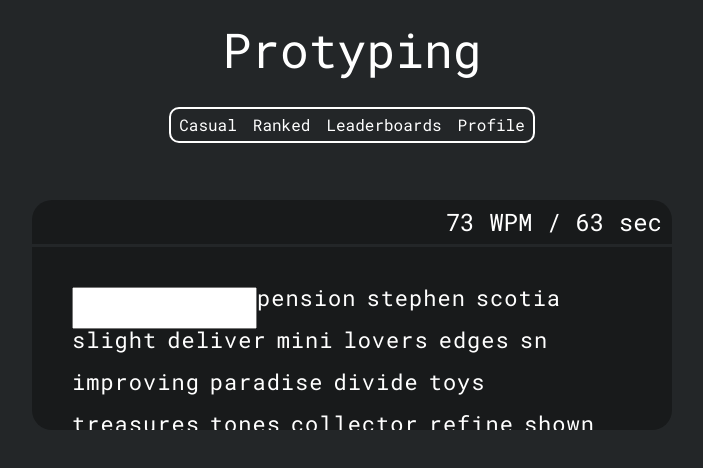
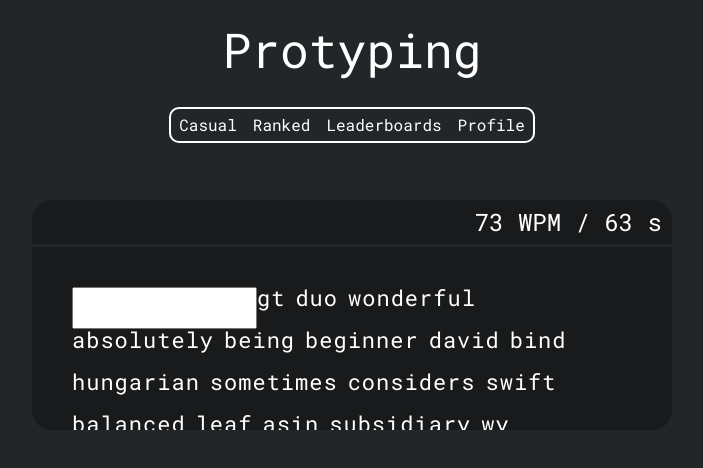
Before and after one commit to gabPetti/Protyping, a React (Vite) app in the folder client/: page / in a window 1280 px wide. Shown: the top 468 px of the page, without its empty margins (288-991 px from the left). Built offline with nearby package versions, Linux system fonts and the light colour scheme.

Commit message:
Add backspace feature and error marking

```diff
--- a/client/src/components/typetest/Typetest.jsx
+++ b/client/src/components/typetest/Typetest.jsx
@@ -3,12 +3,8 @@ import wordList from './words.json';
 import "./typetest.sass";
 
 export default function Typetest() {
-  var generatedWords = [];
-  for (let i = 0; i < 200; i++) {
-    generatedWords.push(wordList.words[Math.floor(Math.random() * 9904)])
-    generatedWords[i] = generatedWords[i].split("")
-  }
-  const [words, setWords] = useState(generatedWords);
+  var generatedWords;
+  const [words, setWords] = useState([]);
   const [carret, setCarret] = useState(0)
   const [activeWordIndex, setActiveWordIndex] = useState(0)
   const [activeLetterIndex, setActiveLetterIndex] = useState(0)
@@ -16,15 +12,59 @@ export default function Typetest() {
   const [currentInput, setCurrentInput] = useState("")
   const [currentLetter, setCurrentLetter] = useState(0)
 
+  useEffect(() => {
+    generatedWords = [];
+    for (let i = 0; i < 200; i++) {
+      generatedWords.push(wordList.words[Math.floor(Math.random() * 9904)].split(""))
+      for (let j = 0; j < generatedWords[i].length; j++) {
+        generatedWords[i][j] = {
+          text: generatedWords[i][j],
+          state: ""
+        }
+      }
+    }
+    setWords(generatedWords)
+  }, [])
+
+  function handleKeyDown(event) {
+    // space bar
+    var key = event.key
+    var keyCode = event.code
+    // checkValid(event,key)
+    if (keyCode === 32) {
+      setCurrInput("")
+      setActiveWordIndex(activeWordIndex + 1)
+      setActiveLetterIndex(0)
+    // backspace
+    } else if (event.key === "Backspace") {
+      setActiveLetterIndex(activeLetterIndex - 1)
+      setActiveLetter(key)
+      let newWords = [...words]
+      newWords[activeWordIndex][activeLetterIndex - 1].state = "";
+      setWords(newWords)
+      console.log("backspacezin")
+    } else {
+      setActiveLetterIndex(activeLetterIndex + 1)
+      setActiveLetter(key)
+      wordChecker(key);
+    }
+  }
+
   function wordChecker(key) {
-    const current = words[activeWordIndex][activeLetterIndex]
+    const current = words[activeWordIndex][activeLetterIndex].text
     console.log(`you had to type ${current} and you typed ${key}`)
     if (current == undefined) {
       words[activeWordIndex].push(key)
     }
     const match = (current == key)
-    if (match) {
-
+    if (current == key) {
+      let newWords = [...words]
+      newWords[activeWordIndex][activeLetterIndex].state = "correct"
+      setWords(newWords)
+    } else {
+      let newWords = [...words]
+      newWords[activeWordIndex][activeLetterIndex].state = "incorrect"
+      setWords(newWords)
     }
     console.log({match})
   }
@@ -36,30 +76,7 @@ export default function Typetest() {
       event.preventDefault(); return false;
     }
   }
-  function handleKeyDown(event) {
-    // space bar
-    var key = event.key
-    var keyCode = event.code
-    checkValid(event,key)
-    if (keyCode === 32) {
-      setCurrInput("")
-      setActiveWordIndex(activeWordIndex + 1)
-      setActiveLetterIndex(0)
-    // backspace
-    } else if (keyCode === 8) {
-      setActiveLetterIndex(activeLetterIndex - 1)
-      // setCurrChar("")
-      console.log("backspacezin")
-    } else {
-      setActiveLetterIndex(activeLetterIndex + 1)
-      setActiveLetter(key)
-      wordChecker(key);
-    }
-  }
 
-  // useEffect(() => {
-
-  // });
 
   // function handleKeyDown(event) {
   //   var name = event.key;
@@ -78,19 +95,18 @@ export default function Typetest() {
           <span>&nbsp;WPM</span>
           <span>&nbsp;/&nbsp;</span>
           <span id="time">63</span>
-          <span>&nbsp;sec</span>
+          <span>&nbsp;s</span>
         </div>
         <div className="typetestText" id='wordsList'>
           <input type="text" pattern="[A-Za-z]" onKeyDown={handleKeyDown} value={currentInput} onChange={(e) => setCurrentInput(e.target.value)}/>
           {/* <input type="text" value={currentInput} onChange={(e) => setCurrentInput(e.target.value)}/> */}
           {words.map( (word, i) =>
-          // [[c, u], [b, o, s, e, t, a]]
             <div key={i} className="word">
               {word.map( (letter, j) => (
-                <span key={j}>{letter}</span>
+                <span className={letter.state} key={j}>{letter.text}</span>
               ))}
             </div>
-        )}
+          )}
         </div>
       </div>
     </div>
--- a/client/src/components/typetest/typetest.sass
+++ b/client/src/components/typetest/typetest.sass
@@ -34,10 +34,8 @@
       span
         margin-right: 1px
 
-        .active
-
-        .correct
+        &.correct
           color: #42484D
 
-        .incorrect
+        &.incorrect
           color: #DB6E6E
```
